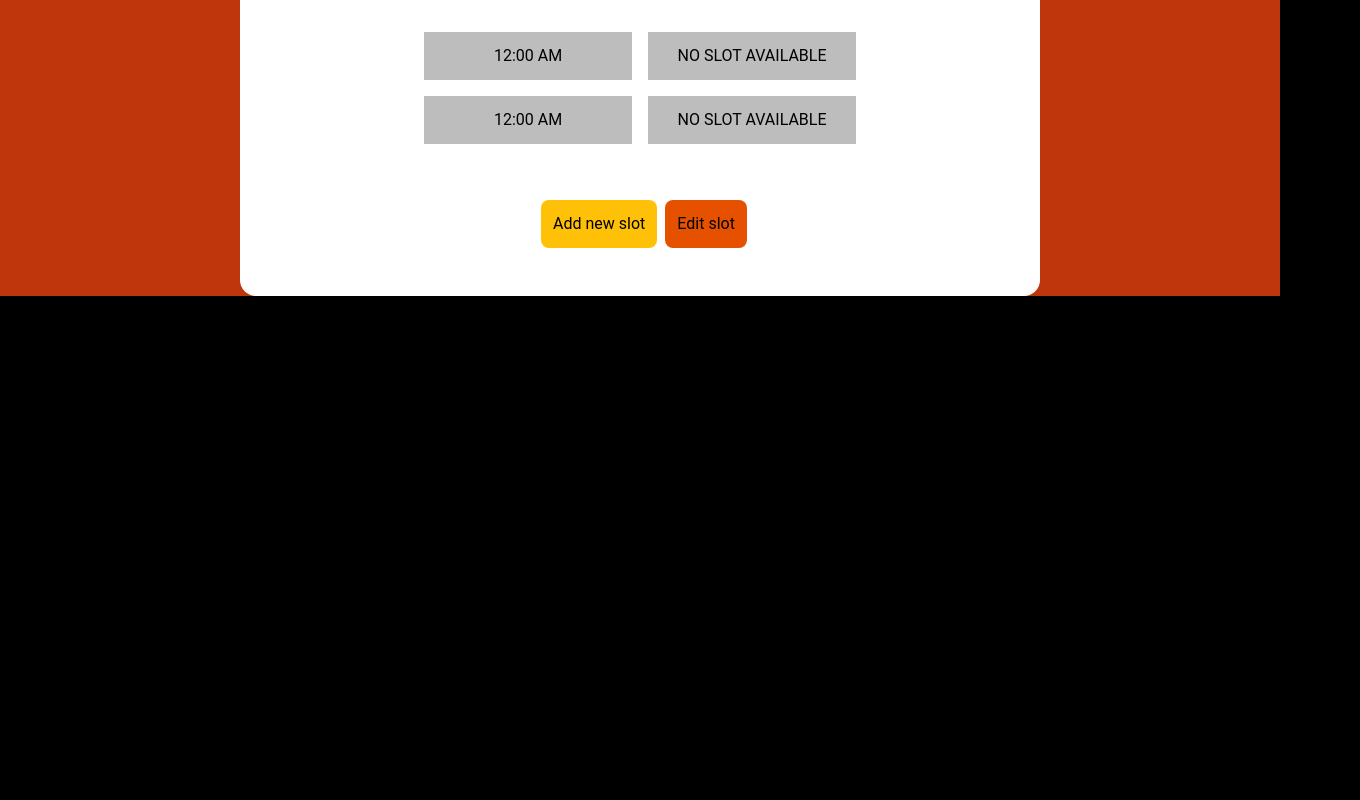
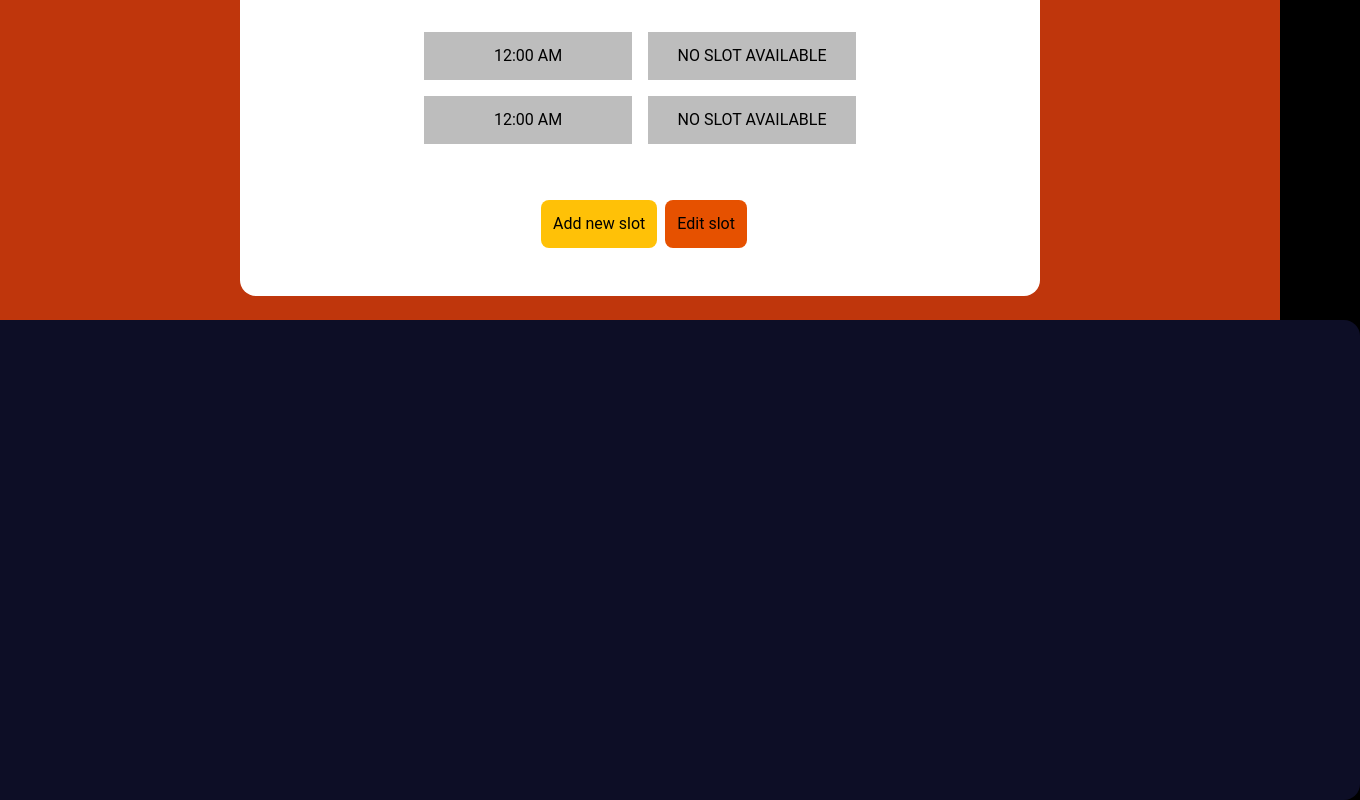
Before and after one commit to aswinkrishna-p/paint-cont-UI, a React (Create React App) app: page /painter/profile in a window 1280 px wide. Shown: the part 1377-2177 px from the top of the page, 1360 px wide, since content can reach past the window. Before the commit the page ends 1673 px from the top, so only its background shows below. Built offline with nearby package versions, Linux system fonts and the light colour scheme.

Commit message:
profile update

```diff
--- a/src/Pages/Painters/PainterProfile.jsx
+++ b/src/Pages/Painters/PainterProfile.jsx
@@ -115,7 +115,7 @@ function PainterProfile() {
             </div>
           </div>
         </div>
-        <div className="flex flex-col bg-white h-[35rem] w-[50rem] rounded-2xl">
+        <div className="flex flex-col bg-white h-[35rem] w-[50rem] rounded-2xl mb-6">
           <p className="m-3 uppercase font-semibold">Available slots:</p>
 
           {/* First set of blocks */}
@@ -155,6 +155,12 @@ function PainterProfile() {
             </div>
           </div>
         </div>
+
+        {/* My posts  */}
+
+        <div className=" min-w-[90rem] max-auto rounded-2xl bg-[#0D0E26] min-h-[30rem]">
+
+        </div>
       </div>
     </>
   );
```
